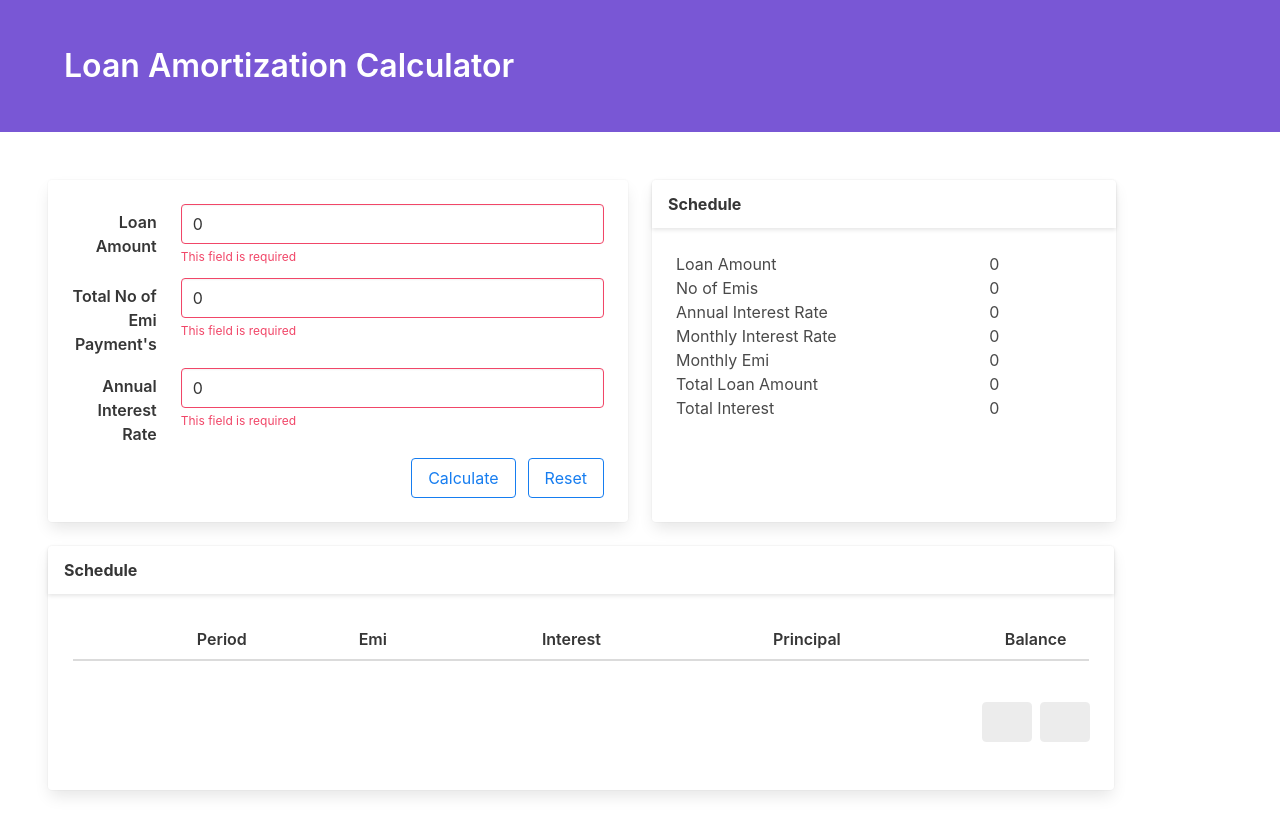
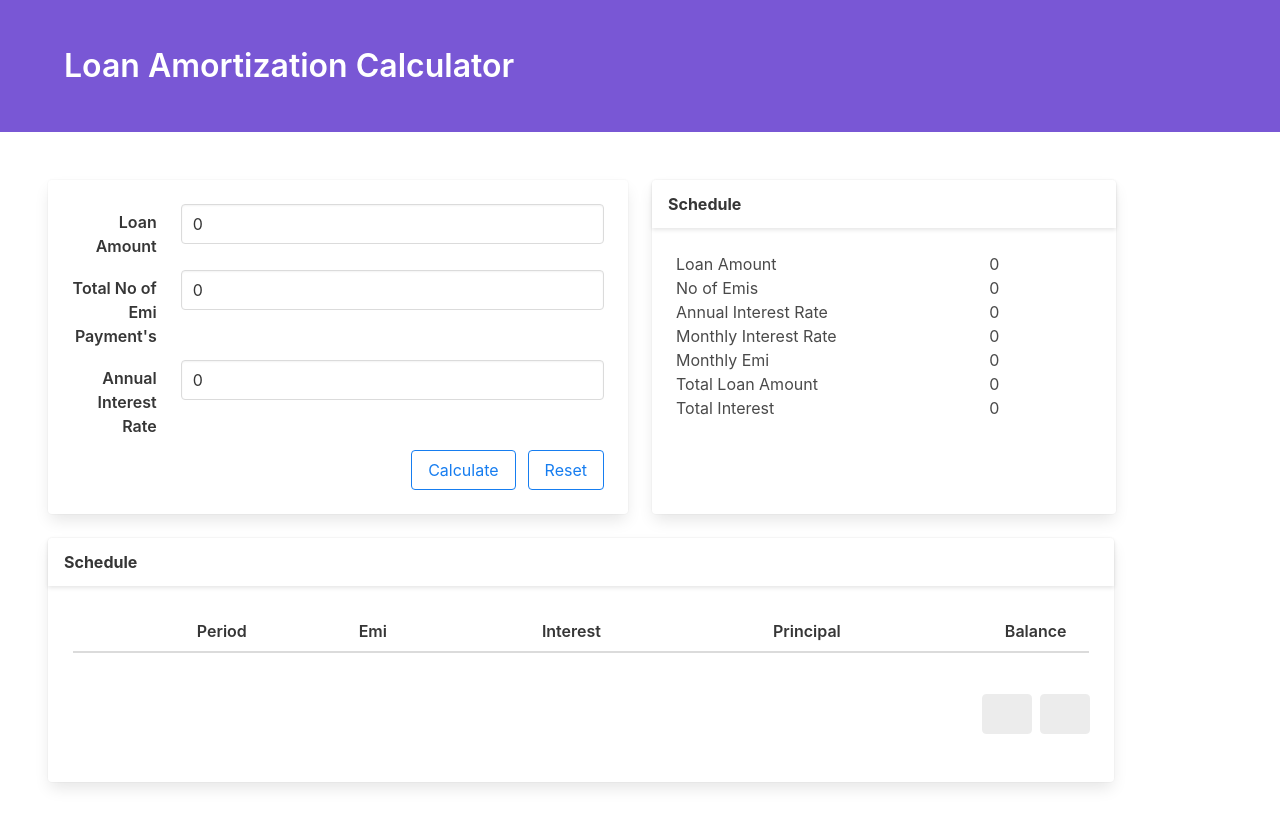
Before and after one commit to mansoormohd9/loan-amortization, a Vue app: page / in a window 1280 px wide. Shown: the top 834 px of the page. Built offline with nearby package versions, Linux system fonts and the light colour scheme.

Commit message:
Adding validation stylings

```diff
--- a/src/components/AmortizationForm.vue
+++ b/src/components/AmortizationForm.vue
@@ -9,9 +9,9 @@
           <div class="field-body">
             <div class="field">
               <div class="control">
-                <input class="input is-danger" v-model="loanAmount" type="number">
+                <input class="input" :class="{'is-danger': formErrors.loanAmountError}" v-model="loanAmount" type="number">
               </div>
-              <p class="help is-danger">
+              <p class="help is-danger" v-if="formErrors.loanAmountError">
                 This field is required
               </p>
             </div>
@@ -25,9 +25,9 @@
           <div class="field-body">
             <div class="field">
               <div class="control">
-                <input class="input is-danger" type="number" v-model="noOfEmis">
+                <input class="input" :class="{'is-danger': formErrors.noOfEmisError}" type="number" v-model="noOfEmis">
               </div>
-              <p class="help is-danger">
+              <p class="help is-danger" v-show="formErrors.noOfEmisError">
                 This field is required
               </p>
             </div>
@@ -41,9 +41,9 @@
           <div class="field-body">
             <div class="field">
               <div class="control">
-                <input class="input is-danger" type="number" v-model="aInterestRate">
+                <input class="input" :class="{'is-danger': formErrors.aInterestRateError}" type="number" v-model="aInterestRate">
               </div>
-              <p class="help is-danger">
+              <p class="help is-danger" v-show="formErrors.aInterestRateError">
                 This field is required
               </p>
             </div>
@@ -77,12 +77,15 @@ export default class AmortizationForm extends Vue {
   mInterestRate: number = 0;
   loanSummary: LoanSummary = initializeLoanSummary();
   emiSchedule: Array<EmiSchedule> = [];
+  formErrors: any = this.initializeFormErrors();
 
   calculate() {
-    this.mInterestRate = (this.aInterestRate/12) * 0.01;
-    this.calculateLoanSummary();
-    this.calculateLoanSchedule();
-    this.updateSummaryAndSchedule();
+    if(this.isValidForm()){
+      this.mInterestRate = (this.aInterestRate/12) * 0.01;
+      this.calculateLoanSummary();
+      this.calculateLoanSchedule();
+      this.updateSummaryAndSchedule();
+    }
   }
 
   get monthlyEmi() {
@@ -144,5 +147,22 @@ export default class AmortizationForm extends Vue {
     this.$emit('summary-updated', this.loanSummary);
     this.$emit('schedule-updated', this.emiSchedule);
   }
+
+  initializeFormErrors() {
+    return {
+      loanAmountError: false,
+      noOfEmisError: false,
+      aInterestRateError: false
+    };
+  }
+
+  isValidForm() {
+    this.formErrors = {
+      loanAmountError: this.loanAmount <= 0,
+      noOfEmisError: this.noOfEmis <= 0,
+      aInterestRateError: this.aInterestRate <=0
+    }
+    return !this.formErrors.loanAmountError && !this.formErrors.noOfEmisError && !this.formErrors.aInterestRateError;
+  }
 }
 </script>
```
